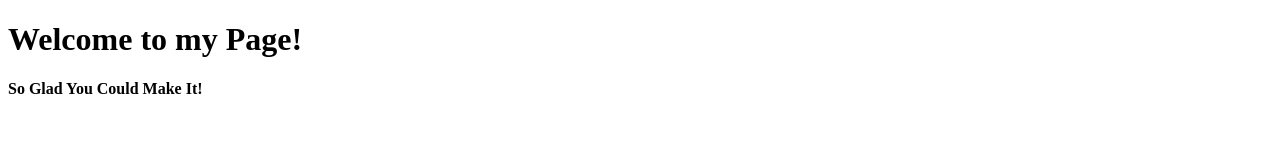
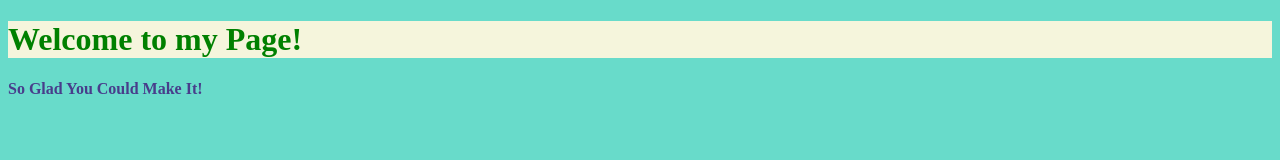
Before and after one commit to ksummers1/git-practice, a plain HTML site: page index.html in a window 1280 px wide. Drawn offline with Linux system fonts and the light colour scheme.

Commit message:
commit color change

```diff
--- a/index.css
+++ b/index.css
@@ -1,8 +1,13 @@
+:root {
+    box-sizing: border-box;
+    background-color: #68dbca;
+}
+
 h1 {
-    color: aqua;
+    color: green;
     background-color: beige;
 }
 
 h4 {
-    color: blueviolet;
+    color: darkslateblue;
 }
--- a/index.html
+++ b/index.html
@@ -5,6 +5,7 @@
     <meta charset="UTF-8">
     <meta http-equiv="X-UA-Compatible" content="IE=edge">
     <meta name="viewport" content="width=device-width, initial-scale=1.0">
+    <link href="index.css" rel="stylesheet">
     <title>Git Practice</title>
 </head>
 <h1>Welcome to my Page!</h1>
```
Also changed, not shown: 1 other file.
